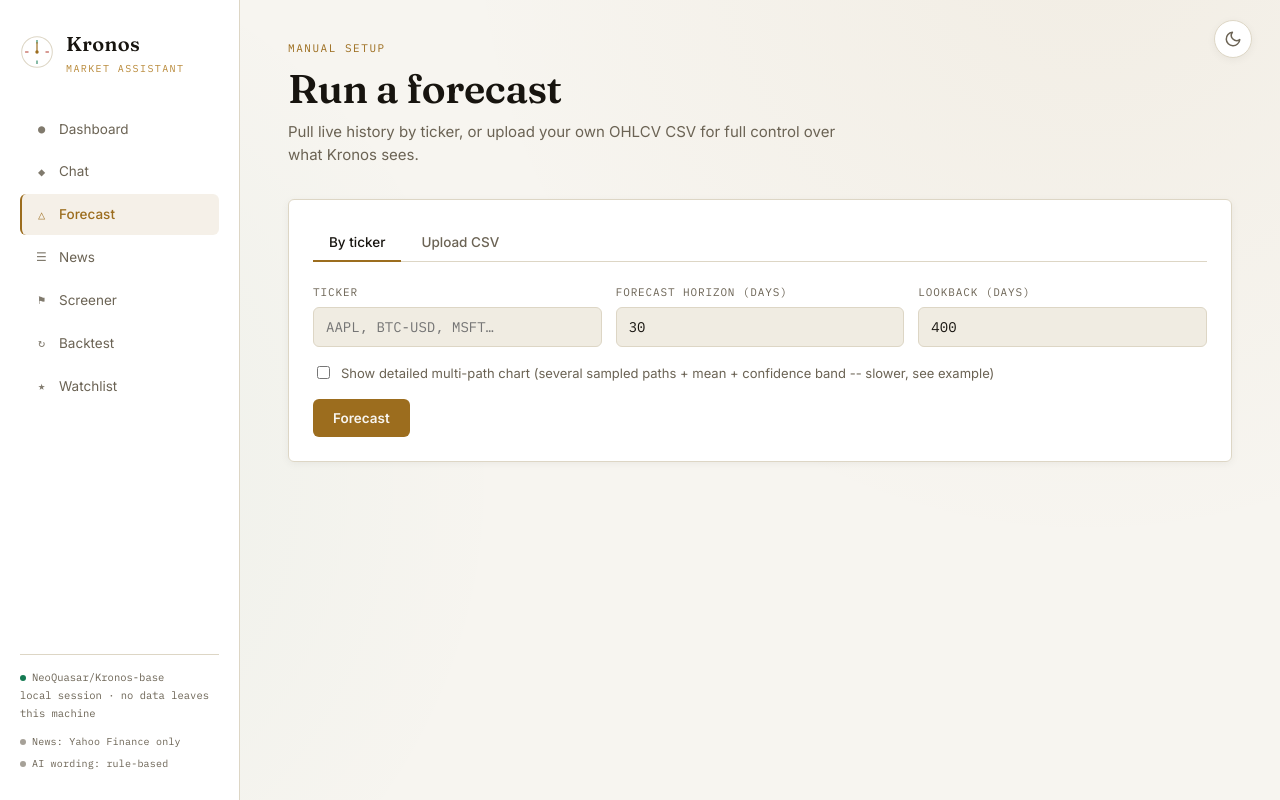
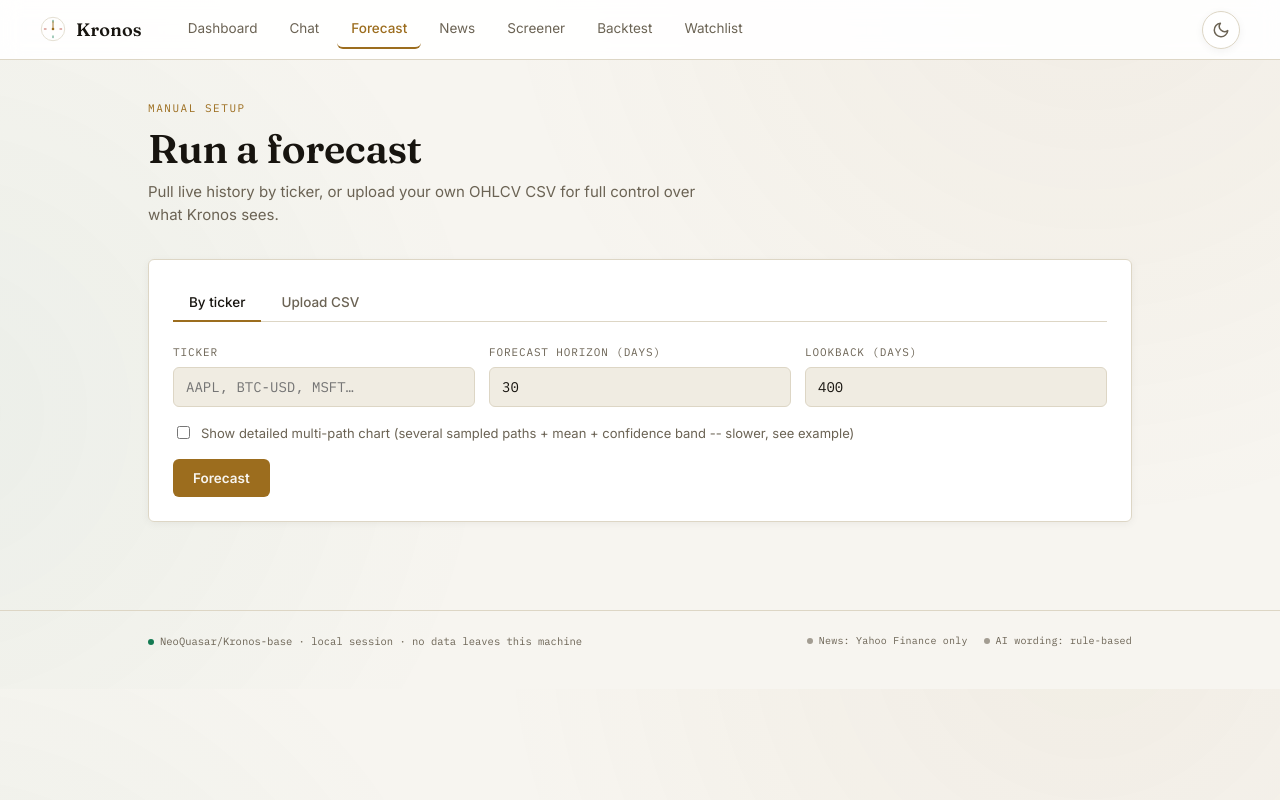
Before and after one commit to ponskigila-hub/Kronos, a Flask app: page /forecast in a window 1280 px wide. Run offline with Flask 3, Linux system fonts and the light colour scheme.

Commit message:
update navigation bar

```diff
--- a/webapp/static/css/style.css
+++ b/webapp/static/css/style.css
@@ -161,33 +161,56 @@ a:hover { text-decoration: underline; }
 :root[data-theme="dark"] .theme-toggle .icon-moon { display: none; }
 :root[data-theme="dark"] .theme-toggle .icon-sun { display: block; }
 
-.theme-toggle-float {
-  position: fixed;
-  top: 20px; right: 28px;
-  z-index: 150;
-}
-@media (max-width: 768px) {
-  .theme-toggle-float { display: none; } /* the topbar's toggle takes over on mobile */
+/* ---------------------------------------------------------------- layout
+   Horizontal top navigation -- a single sticky bar used at every
+   breakpoint (desktop shows the full link row; below 768px it collapses
+   behind the hamburger into a dropdown panel), rather than a desktop
+   sidebar + a separate mobile bar. Text-only links, no icon glyphs --
+   deliberately minimal per the "extremely clean navigation" direction. */
+
+.topbar {
+  position: sticky; top: 0; z-index: 200;
+  display: flex; align-items: center; gap: 32px;
+  height: var(--topbar-h);
+  padding: 0 40px;
+  background: color-mix(in srgb, var(--ink-1) 92%, transparent);
+  backdrop-filter: blur(10px);
+  -webkit-backdrop-filter: blur(10px);
+  border-bottom: 1px solid var(--line);
 }
 
-/* ---------------------------------------------------------------- layout */
+.brand { display: flex; align-items: center; gap: 10px; text-decoration: none; flex: none; }
+.brand:hover { text-decoration: none; }
+.brand-mark { width: 26px; height: 26px; flex: none; }
+.brand-word { font-family: var(--serif); font-size: 18px; letter-spacing: 0.01em; font-weight: 600; color: var(--bone); }
 
-.topbar-mobile {
-  display: none;
-  position: sticky; top: 0; z-index: 200;
-  height: var(--topbar-h);
-  background: var(--ink-1);
-  border-bottom: 1px solid var(--line);
-  align-items: center;
-  justify-content: space-between;
-  padding: 0 16px;
+.nav { display: flex; align-items: center; gap: 4px; flex: 1; }
+
+.nav a {
+  color: var(--bone-dim);
+  text-decoration: none;
+  font-size: 13.5px;
+  padding: 8px 14px;
+  border-radius: var(--radius);
+  border-bottom: 2px solid transparent;
+  transition: background 0.15s ease, color 0.15s ease, border-color 0.15s ease;
 }
-.brand-mobile .brand-word { font-size: 18px; }
+
+.nav a:hover { background: var(--ink-2); color: var(--bone); text-decoration: none; }
+
+.nav a.active {
+  color: var(--gold);
+  border-bottom-color: var(--gold);
+  font-weight: 500;
+}
+
+.topbar-actions { display: flex; align-items: center; gap: 10px; flex: none; }
 
 .hamburger {
+  display: none;
   width: 36px; height: 36px;
   background: none; border: 1px solid var(--line); border-radius: var(--radius);
-  display: flex; flex-direction: column; align-items: center; justify-content: center;
+  flex-direction: column; align-items: center; justify-content: center;
   gap: 4px; cursor: pointer;
 }
 .hamburger span { width: 16px; height: 2px; background: var(--bone); border-radius: 1px; transition: transform 0.2s ease, opacity 0.2s ease; }
@@ -195,111 +218,19 @@ a:hover { text-decoration: underline; }
 .hamburger[aria-expanded="true"] span:nth-child(2) { opacity: 0; }
 .hamburger[aria-expanded="true"] span:nth-child(3) { transform: translateY(-6px) rotate(-45deg); }
 
-.sidebar-backdrop {
+.nav-backdrop {
   display: none;
-  position: fixed; inset: 0; z-index: 220;
-  background: rgba(15, 23, 42, 0.45);
+  position: fixed; inset: 0; z-index: 190;
+  background: var(--overlay-scrim);
   opacity: 0; pointer-events: none;
   transition: opacity 0.2s ease;
 }
-.sidebar-backdrop.visible { opacity: 1; pointer-events: all; }
-
-.shell {
-  display: grid;
-  grid-template-columns: 240px 1fr;
-  min-height: 100vh;
-}
-
-.sidebar {
-  background: var(--ink-1);
-  border-right: 1px solid var(--line);
-  padding: 28px 20px;
-  display: flex;
-  flex-direction: column;
-  gap: 32px;
-}
-
-.brand {
-  display: flex;
-  align-items: center;
-  gap: 12px;
-  text-decoration: none;
-}
-
-.brand-mark { width: 34px; height: 34px; flex: none; }
-
-.brand-word {
-  font-family: var(--serif);
-  font-size: 20px;
-  letter-spacing: 0.02em;
-  font-weight: 600;
-  color: var(--bone);
-}
-
-.brand-sub {
-  font-family: var(--mono);
-  font-size: 10px;
-  letter-spacing: 0.14em;
-  text-transform: uppercase;
-  color: var(--gold-dim);
-  display: block;
-  margin-top: 2px;
-}
-
-.nav { display: flex; flex-direction: column; gap: 2px; }
-
-.nav a {
-  color: var(--bone-dim);
-  text-decoration: none;
-  font-size: 13.5px;
-  padding: 10px 12px;
-  border-radius: var(--radius);
-  display: flex;
-  align-items: center;
-  gap: 10px;
-  border-left: 2px solid transparent;
-  transition: background 0.15s ease, color 0.15s ease, border-color 0.15s ease;
-}
-
-.nav a:hover { background: var(--ink-2); color: var(--bone); }
-
-.nav a.active {
-  color: var(--gold);
-  background: color-mix(in srgb, var(--gold) 10%, transparent);
-  border-left-color: var(--gold);
-  font-weight: 500;
-}
-
-.nav-icon { width: 15px; text-align: center; opacity: 0.85; font-family: var(--mono); font-size: 12px; }
-
-.sidebar-foot {
-  margin-top: auto;
-  font-family: var(--mono);
-  font-size: 10.5px;
-  color: var(--bone-dim);
-  line-height: 1.7;
-  border-top: 1px solid var(--line);
-  padding-top: 14px;
-}
-
-.dot { display: inline-block; width: 6px; height: 6px; border-radius: 50%; background: var(--teal); margin-right: 6px; }
-
-.integrations-status { margin-top: 10px; display: flex; flex-direction: column; gap: 5px; }
-.integration-badge {
-  font-family: var(--mono); font-size: 10px; letter-spacing: 0.02em;
-  display: inline-flex; align-items: center; gap: 6px;
-}
-.integration-badge .dot { margin-right: 0; }
-.integration-badge.on .dot { background: var(--teal); animation: pulse-dot 1.8s ease-in-out infinite; }
-.integration-badge.off .dot { background: var(--bone-dim); opacity: 0.6; }
-.integration-badge.off { color: var(--bone-dim); }
-@media (prefers-reduced-motion: reduce) {
-  .integration-badge.on .dot { animation: none; }
-}
+.nav-backdrop.visible { opacity: 1; pointer-events: all; }
 
 main {
-  padding: 40px 48px 80px;
+  padding: 40px 48px 64px;
   max-width: 1080px;
+  margin: 0 auto;
 }
 
 .page-head { margin-bottom: 32px; }
@@ -324,6 +255,31 @@ h1.page-title {
 }
 
 .page-desc { color: var(--bone-dim); max-width: 60ch; margin: 0; font-size: 15px; }
+
+/* -------------------------------------------------------------- footer */
+
+.site-footer { border-top: 1px solid var(--line); margin-top: 24px; }
+.site-footer-inner {
+  max-width: 1080px; margin: 0 auto;
+  padding: 22px 48px 40px;
+  display: flex; align-items: center; justify-content: space-between; flex-wrap: wrap; gap: 14px;
+  font-family: var(--mono); font-size: 10.5px; color: var(--bone-dim);
+}
+
+.dot { display: inline-block; width: 6px; height: 6px; border-radius: 50%; background: var(--teal); margin-right: 6px; }
+
+.integrations-status { display: flex; gap: 16px; flex-wrap: wrap; }
+.integration-badge {
+  font-family: var(--mono); font-size: 10px; letter-spacing: 0.02em;
+  display: inline-flex; align-items: center; gap: 6px;
+}
+.integration-badge .dot { margin-right: 0; }
+.integration-badge.on .dot { background: var(--teal); animation: pulse-dot 1.8s ease-in-out infinite; }
+.integration-badge.off .dot { background: var(--bone-dim); opacity: 0.6; }
+.integration-badge.off { color: var(--bone-dim); }
+@media (prefers-reduced-motion: reduce) {
+  .integration-badge.on .dot { animation: none; }
+}
 
 /* ----------------------------------------------------------------- cards */
 
--- a/webapp/static/js/nav.js
+++ b/webapp/static/js/nav.js
@@ -1,35 +1,35 @@
 (function () {
   const toggle = document.getElementById("navToggle");
-  const sidebar = document.getElementById("sidebar");
-  const backdrop = document.getElementById("sidebarBackdrop");
-  if (!toggle || !sidebar || !backdrop) return;
+  const nav = document.getElementById("nav");
+  const backdrop = document.getElementById("navBackdrop");
+  if (!toggle || !nav || !backdrop) return;
 
   function closeNav() {
-    sidebar.classList.remove("open");
+    nav.classList.remove("open");
     backdrop.classList.remove("visible");
     toggle.setAttribute("aria-expanded", "false");
     document.body.classList.remove("nav-open");
   }
 
   function openNav() {
-    sidebar.classList.add("open");
+    nav.classList.add("open");
     backdrop.classList.add("visible");
     toggle.setAttribute("aria-expanded", "true");
     document.body.classList.add("nav-open");
   }
 
   toggle.addEventListener("click", () => {
-    sidebar.classList.contains("open") ? closeNav() : openNav();
+    nav.classList.contains("open") ? closeNav() : openNav();
   });
   backdrop.addEventListener("click", closeNav);
   document.addEventListener("keydown", (e) => { if (e.key === "Escape") closeNav(); });
   // Tapping a nav link on mobile navigates to a new page anyway, but
-  // closing immediately avoids a flash of the open drawer on the next page.
-  sidebar.querySelectorAll(".nav a").forEach((a) => a.addEventListener("click", closeNav));
+  // closing immediately avoids a flash of the open menu on the next page.
+  nav.querySelectorAll("a").forEach((a) => a.addEventListener("click", closeNav));
 
-  // If the viewport is resized past the mobile breakpoint while the drawer
-  // is open (e.g. rotating a tablet), reset state so desktop layout isn't
-  // stuck mid-transition.
+  // If the viewport is resized past the mobile breakpoint while the menu
+  // is open (e.g. rotating a tablet), reset state so the desktop layout
+  // isn't stuck mid-transition.
   window.addEventListener("resize", () => {
     if (window.innerWidth > 768) closeNav();
   });
--- a/webapp/templates/base.html
+++ b/webapp/templates/base.html
@@ -20,47 +20,45 @@
   <link rel="stylesheet" href="{{ url_for('static', filename='css/style.css') }}">
 </head>
 <body>
-  <header class="topbar-mobile">
-    <a href="{{ url_for('index') }}" class="brand brand-mobile">
+  <header class="topbar">
+    <a href="{{ url_for('index') }}" class="brand">
       {% include "_brandmark.html" %}
       <span class="brand-word">Kronos</span>
     </a>
-    <div style="display:flex; align-items:center; gap:10px;">
+
+    <nav class="nav" id="nav">
+      <a href="{{ url_for('index') }}" class="{{ 'active' if active == 'home' }}">Dashboard</a>
+      <a href="{{ url_for('chat') }}" class="{{ 'active' if active == 'chat' }}">Chat</a>
+      <a href="{{ url_for('forecast') }}" class="{{ 'active' if active == 'forecast' }}">Forecast</a>
+      <a href="{{ url_for('news') }}" class="{{ 'active' if active == 'news' }}">News</a>
+      <a href="{{ url_for('screener') }}" class="{{ 'active' if active == 'screener' }}">Screener</a>
+      <a href="{{ url_for('backtest') }}" class="{{ 'active' if active == 'backtest' }}">Backtest</a>
+      <a href="{{ url_for('watchlist') }}" class="{{ 'active' if active == 'watchlist' }}">Watchlist</a>
+    </nav>
+
+    <div class="topbar-actions">
       {% include "_theme_toggle.html" %}
-      <button class="hamburger" id="navToggle" aria-label="Toggle navigation" aria-expanded="false" aria-controls="sidebar">
+      <button class="hamburger" id="navToggle" aria-label="Toggle navigation" aria-expanded="false" aria-controls="nav">
         <span></span><span></span><span></span>
       </button>
     </div>
   </header>
-  <div class="sidebar-backdrop" id="sidebarBackdrop"></div>
+  <div class="nav-backdrop" id="navBackdrop"></div>
 
-  <div class="theme-toggle-float">
-    {% include "_theme_toggle.html" %}
-  </div>
+  <main>
+    {% with messages = get_flashed_messages(with_categories=true) %}
+      {% if messages %}
+        {% for category, message in messages %}
+          <div class="flash flash-{{ 'error' if category == 'error' else 'ok' }}">{{ message }}</div>
+        {% endfor %}
+      {% endif %}
+    {% endwith %}
+    {% block content %}{% endblock %}
+  </main>
 
-  <div class="shell">
-    <aside class="sidebar" id="sidebar">
-      <a href="{{ url_for('index') }}" class="brand">
-        {% include "_brandmark.html" %}
-        <div>
-          <span class="brand-word">Kronos</span>
-          <span class="brand-sub">Market Assistant</span>
-        </div>
-      </a>
-
-      <nav class="nav">
-        <a href="{{ url_for('index') }}" class="{{ 'active' if active == 'home' }}"><span class="nav-icon">&#9679;</span> Dashboard</a>
-        <a href="{{ url_for('chat') }}" class="{{ 'active' if active == 'chat' }}"><span class="nav-icon">&#9670;</span> Chat</a>
-        <a href="{{ url_for('forecast') }}" class="{{ 'active' if active == 'forecast' }}"><span class="nav-icon">&#9651;</span> Forecast</a>
-        <a href="{{ url_for('news') }}" class="{{ 'active' if active == 'news' }}"><span class="nav-icon">&#9776;</span> News</a>
-        <a href="{{ url_for('screener') }}" class="{{ 'active' if active == 'screener' }}"><span class="nav-icon">&#9873;</span> Screener</a>
-        <a href="{{ url_for('backtest') }}" class="{{ 'active' if active == 'backtest' }}"><span class="nav-icon">&#8635;</span> Backtest</a>
-        <a href="{{ url_for('watchlist') }}" class="{{ 'active' if active == 'watchlist' }}"><span class="nav-icon">&#9733;</span> Watchlist</a>
-      </nav>
-
-      <div class="sidebar-foot">
-        <div><span class="dot"></span>{{ kronos_model_id or 'NeoQuasar/Kronos-base' }}</div>
-        <div>local session &middot; no data leaves this machine</div>
+  <footer class="site-footer">
+    <div class="site-footer-inner">
+      <div><span class="dot"></span>{{ kronos_model_id or 'NeoQuasar/Kronos-base' }} &middot; local session &middot; no data leaves this machine</div>
       <div class="integrations-status">
         <span class="integration-badge {{ 'on' if integrations.news_extra_configured else 'off' }}"
               title="{{ integrations.news_source_label }}">
@@ -72,19 +70,7 @@
         </span>
       </div>
     </div>
-    </aside>
-
-    <main>
-      {% with messages = get_flashed_messages(with_categories=true) %}
-        {% if messages %}
-          {% for category, message in messages %}
-            <div class="flash flash-{{ 'error' if category == 'error' else 'ok' }}">{{ message }}</div>
-          {% endfor %}
-        {% endif %}
-      {% endwith %}
-      {% block content %}{% endblock %}
-    </main>
-  </div>
+  </footer>
 
   <script src="{{ url_for('static', filename='js/theme.js') }}"></script>
   <script src="{{ url_for('static', filename='js/loading.js') }}"></script>
```
Also changed, not shown: other parts of webapp/static/css/style.css (+23 -18 lines). Lines whose indentation alone changed are shown as unchanged.
